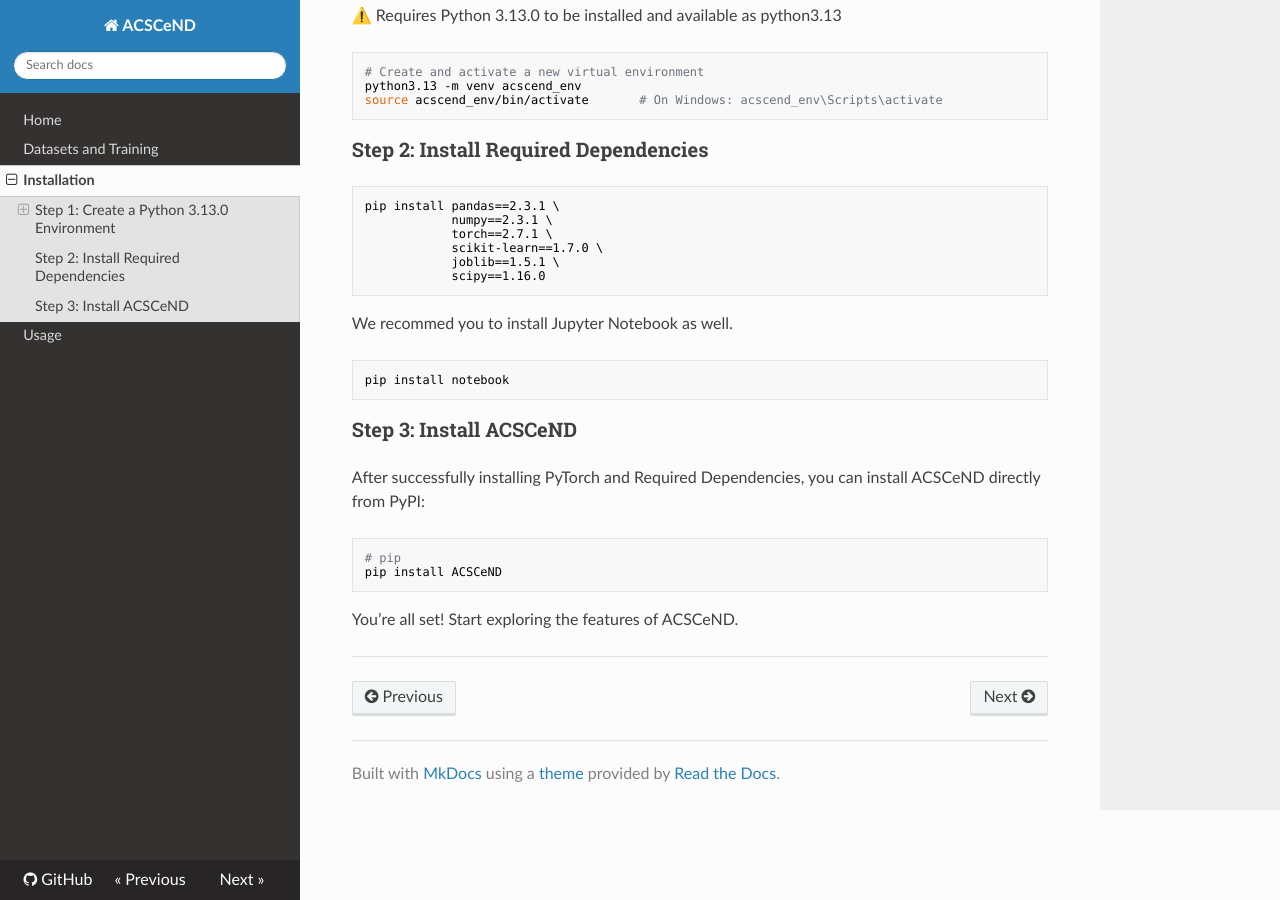
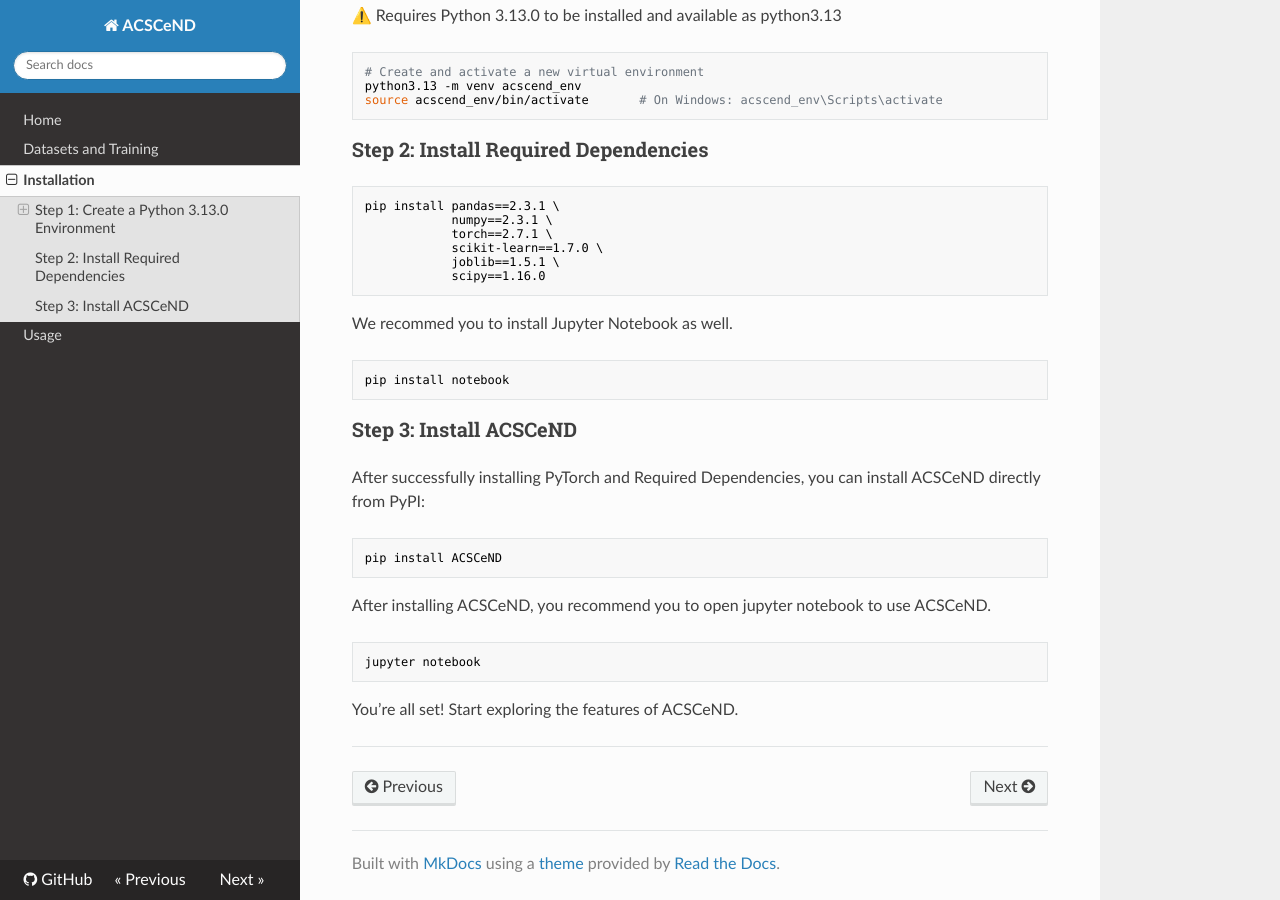
Before and after one commit to SML-CompBio/ACSCEND, an MkDocs documentation site: the page built from docs/installation.md, in a window 1280 px wide and 900 px high, scrolled down 574 px. Built offline with MkDocs 1.6.1, drawn with Linux system fonts in a browser that asks for light colours; nearby versions of some CDN libraries.

Commit message:
Update installation.md

````diff
--- a/docs/installation.md
+++ b/docs/installation.md
@@ -21,7 +21,6 @@
 ```
 
 ### Step 2: Install Required Dependencies
-
 ```bash
 pip install pandas==2.3.1 \
             numpy==2.3.1 \
@@ -34,12 +33,15 @@
 ```bash
 pip install notebook
 ```
+
 ### Step 3: Install ACSCeND
 After successfully installing PyTorch and Required Dependencies, you can install ACSCeND directly from PyPI:
-
 ```bash
-# pip
 pip install ACSCeND
+```
+After installing ACSCeND, you recommend you to open jupyter notebook to use ACSCeND.
+```bash
+jupyter notebook
 ```
 
 You’re all set! Start exploring the features of ACSCeND.
````
